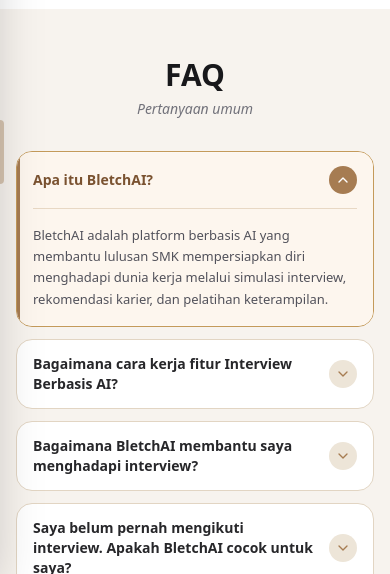
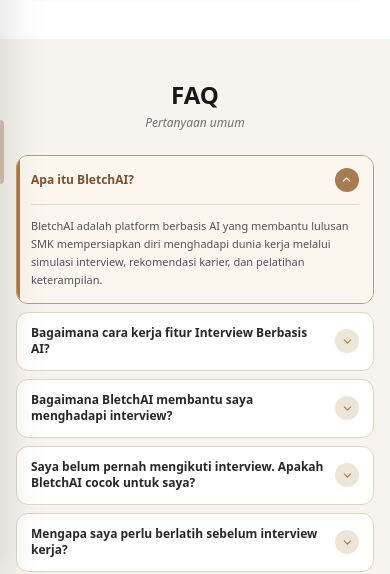
Before and after one commit to ReipuZ/BletchAi, a React (Vite) app: page / in a window 390 px wide. Both pictures are taken after a click on the button "Apa itu BletchAI?". Shown: the part 270-844 px from the top of the page. Built offline with nearby package versions, Linux system fonts and the light colour scheme; no server answers.

Commit message:
update faq section mobile

```diff
--- a/src/sections/faqSection.jsx
+++ b/src/sections/faqSection.jsx
@@ -38,16 +38,16 @@
   };
 
   return (
-    <section id="faq" className="bg-[#F7F3EE] px-4 sm:px-6 md:px-8 py-12 sm:py-16">
+    <section id="faq" className="bg-[#F7F3EE] px-4 sm:px-6 md:px-8 py-10 sm:py-16">
 
       {/* Header */}
-      <div className="text-center mb-8 sm:mb-10">
+      <div className="text-center mb-6 sm:mb-10">
         <motion.h2
           initial={{ opacity: 0, y: 16 }}
           whileInView={{ opacity: 1, y: 0 }}
           viewport={{ once: true }}
           transition={{ duration: 0.5 }}
-          className="text-3xl sm:text-4xl font-black text-zinc-900"
+          className="text-2xl sm:text-4xl font-black text-zinc-900"
         >
           FAQ
         </motion.h2>
@@ -56,14 +56,14 @@
           whileInView={{ opacity: 1, y: 0 }}
           viewport={{ once: true }}
           transition={{ duration: 0.5, delay: 0.1 }}
-          className="mt-1.5 text-zinc-500 italic text-sm"
+          className="mt-1 sm:mt-1.5 text-zinc-500 italic text-xs sm:text-sm"
         >
           Pertanyaan umum
         </motion.p>
       </div>
 
       {/* FAQ list */}
-      <div className="max-w-3xl mx-auto space-y-3">
+      <div className="max-w-3xl mx-auto space-y-2 sm:space-y-3">
         {faqs.map((faq, index) => {
           const isOpen = activeIndex === index;
           return (
@@ -74,7 +74,7 @@
               viewport={{ once: true, amount: 0.3 }}
               transition={{ duration: 0.4, delay: index * 0.07 }}
               className={`
-                relative rounded-2xl border overflow-hidden transition-colors duration-300
+                relative rounded-xl sm:rounded-2xl border overflow-hidden transition-colors duration-300
                 ${isOpen
                   ? "border-[#C49A5A] bg-white"
                   : "border-[#E2D5C3] bg-white hover:border-[#C49A5A]"}
@@ -109,9 +109,9 @@
               {/* Tombol */}
               <button
                 onClick={() => handleToggle(index)}
-                className="relative z-10 w-full flex justify-between items-center px-4 sm:px-6 py-3.5 sm:py-4 text-left gap-3 sm:gap-4"
+                className="relative z-10 w-full flex justify-between items-center px-3.5 sm:px-6 py-3 sm:py-4 text-left gap-2.5 sm:gap-4"
               >
-                <span className={`text-sm sm:text-base font-semibold transition-colors duration-200 ${isOpen ? "text-[#7A5230]" : "text-zinc-800"}`}>
+                <span className={`text-xs sm:text-base font-semibold transition-colors duration-200 leading-snug ${isOpen ? "text-[#7A5230]" : "text-zinc-800"}`}>
                   {faq.question}
                 </span>
 
@@ -119,11 +119,12 @@
                   animate={{ rotate: isOpen ? 180 : 0 }}
                   transition={{ duration: 0.3, ease: "easeInOut" }}
                   className={`
-                    w-7 h-7 sm:w-8 sm:h-8 rounded-full flex items-center justify-center flex-shrink-0 transition-colors duration-300
+                    w-6 h-6 sm:w-8 sm:h-8 rounded-full flex items-center justify-center flex-shrink-0 transition-colors duration-300
                     ${isOpen ? "bg-[#A67C52] text-white" : "bg-[#EDE5D8] text-[#A67C52]"}
                   `}
                 >
-                  <ChevronDown size={16} />
+                  <ChevronDown size={13} className="sm:hidden" />
+                  <ChevronDown size={16} className="hidden sm:block" />
                 </motion.div>
               </button>
 
@@ -138,10 +139,10 @@
                     transition={{ duration: 0.32, ease: [0.4, 0, 0.2, 1] }}
                     className="relative z-10 overflow-hidden"
                   >
-                    <div className="px-4 sm:px-6 pb-4 sm:pb-5 pt-0">
+                    <div className="px-3.5 sm:px-6 pb-3.5 sm:pb-5 pt-0">
                       {/* divider tipis */}
-                      <div className="h-px bg-[#E8D8C4] mb-4" />
-                      <p className="text-[13px] sm:text-sm text-zinc-600 leading-relaxed">
+                      <div className="h-px bg-[#E8D8C4] mb-3 sm:mb-4" />
+                      <p className="text-[11px] sm:text-sm text-zinc-600 leading-relaxed">
                         {faq.answer}
                       </p>
                     </div>
```
